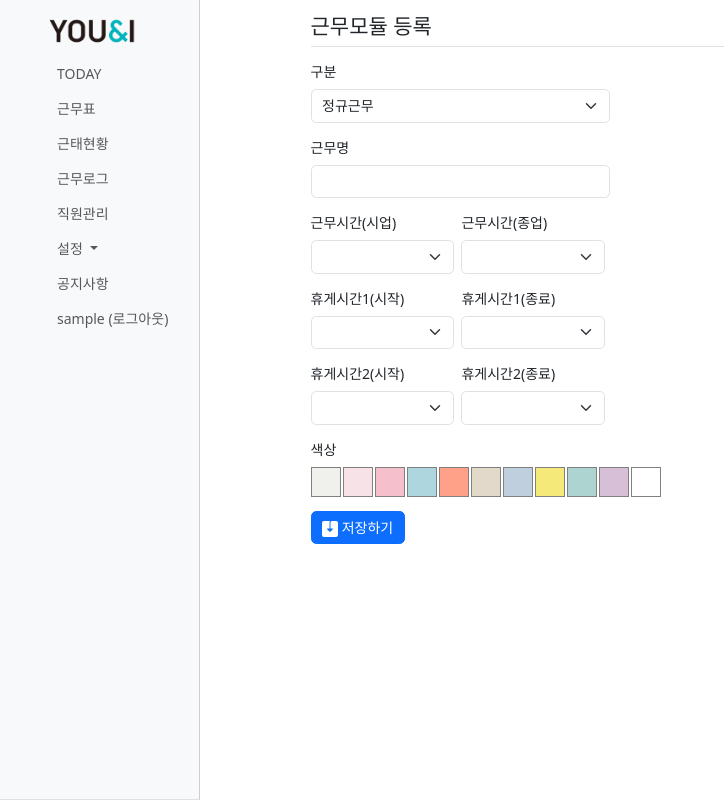
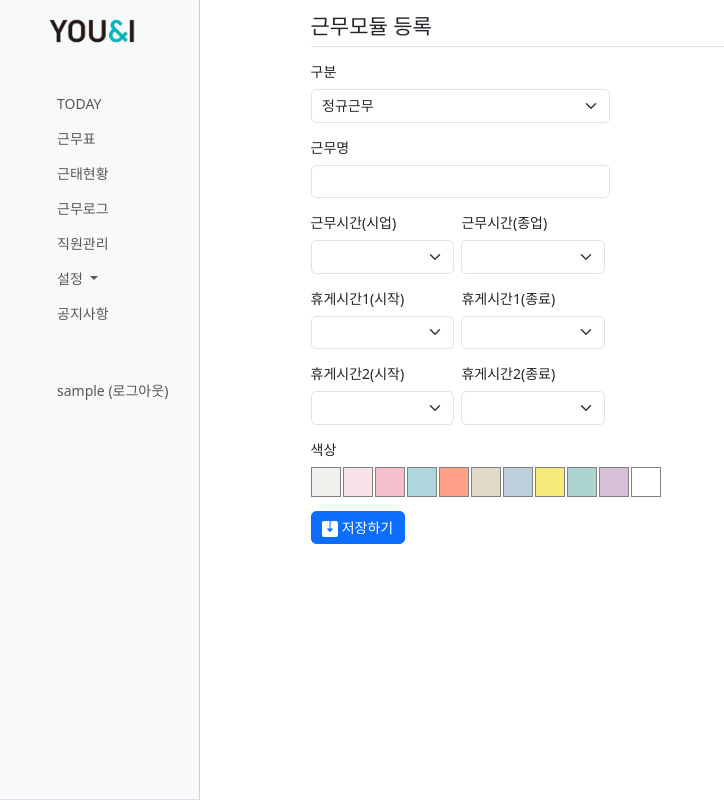
Before and after one commit to ggomdong/uni, a Django app: page /wtm/module_reg/ in a window 1280 px wide. Shown: the whole page, without its empty margins (0-724 px from the left). Run offline with Django 4.2, Linux system fonts and the light colour scheme; the visitor is signed in with stand-in values (Sample User, id 1); parts of the project's set-up code (start-up, migrations or seed data) failed here and were passed over; some libraries are stand-ins or nearby versions.

Commit message:
사이드바 수정

```diff
--- a/static/style.css
+++ b/static/style.css
@@ -195,6 +195,7 @@ nav.navbar .navbar-nav {
 nav.navbar .navbar-collapse {
 	width: 100%;
 	padding-left: 50px;
+	padding-top: 30px;
 }
 nav.navbar .navbar-nav {
 	width: 100%;
--- a/templates/navbar.html
+++ b/templates/navbar.html
@@ -50,6 +50,7 @@
                     <a class="nav-link {% if url_name == 'pybo_index' %}ci{% endif %}" href="{% url 'pybo:pybo_index' %}">공지사항</a>
                 </li>
                 {% endif %}
+                <br><br>
                 <li class="nav-item">
                     {% if user.is_authenticated %}
                     <a class="nav-link" href="{% url 'common:logout' %}">{{ user.username }} (로그아웃)</a>
```
